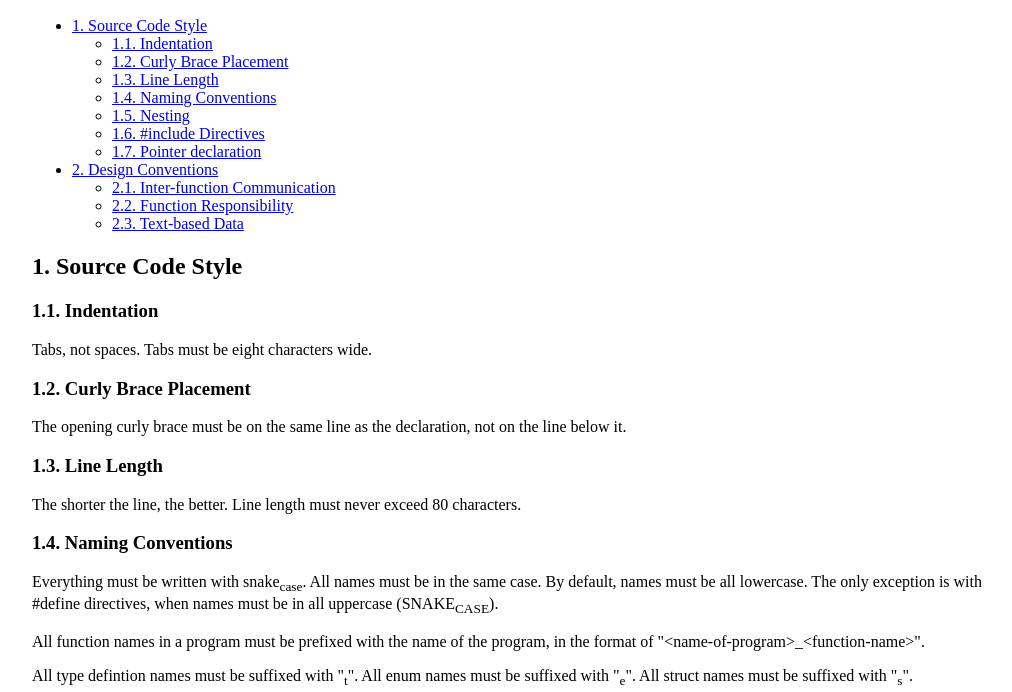
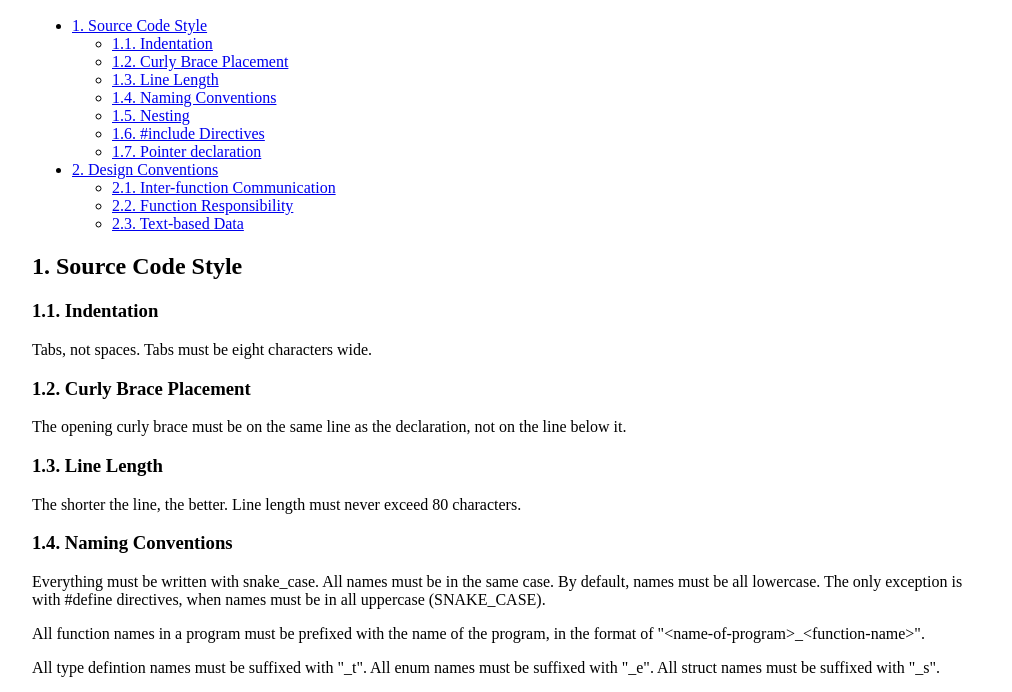
Before and after one commit to omnit3a/omnit3a.github.io, a plain HTML site: page standard.html in a window 1280 px wide. Shown: the part 108-800 px from the top of the page, without its empty margins (128-1140 px from the left). Drawn offline with Linux system fonts and the light colour scheme.

Commit message:
Fixed bug with underscore formatting

```diff
--- a/standard.html
+++ b/standard.html
@@ -257,10 +257,10 @@ exceed 80 characters.
 <h3 id="org5c53462"><span class="section-number-3">1.4.</span> Naming Conventions</h3>
 <div class="outline-text-3" id="text-1-4">
 <p>
-Everything must be written with snake<sub>case</sub>. All names must be in
+Everything must be written with snake_case. All names must be in
 the same case. By default, names must be all lowercase.
 The only exception is with #define directives, when names must
-be in all uppercase (SNAKE<sub>CASE</sub>).
+be in all uppercase (SNAKE_CASE).
 </p>
 
 <p>
@@ -269,9 +269,9 @@ the program, in the format of "&lt;name-of-program&gt;_&lt;function-name&gt;".
 </p>
 
 <p>
-All type defintion names must be suffixed with "<sub>t</sub>".
-All enum names must be suffixed with "<sub>e</sub>".
-All struct names must be suffixed with "<sub>s</sub>".
+All type defintion names must be suffixed with "_t".
+All enum names must be suffixed with "_e".
+All struct names must be suffixed with "_s".
 </p>
 </div>
 </div>
```
